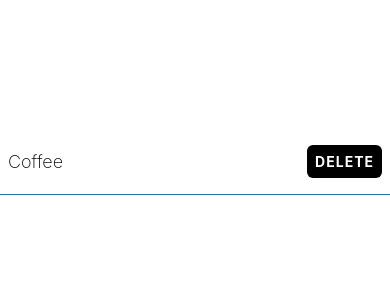
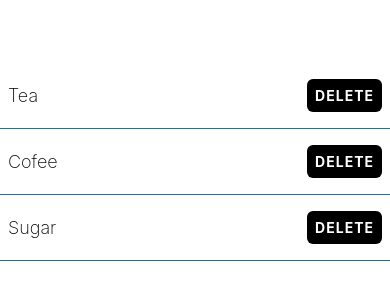
Before and after one commit to antomuangigitau/mobile_todo, a React Native app: screen / in a window 390 px wide. Shown: the part 260-560 px from the top of the page. Built offline with nearby package versions, Linux system fonts and the light colour scheme.

Commit message:
Move shopping list item to a reusable component

```diff
--- a/App.tsx
+++ b/App.tsx
@@ -1,35 +1,14 @@
 import { StatusBar } from "expo-status-bar";
-import {
-  StyleSheet,
-  Text,
-  View,
-  Pressable,
-  TouchableOpacity,
-  Alert,
-} from "react-native";
+import { StyleSheet, View } from "react-native";
 import { theme } from "./theme";
+import ShoppingListItem from "./components/ShoppingListItem";
 
 export default function App() {
-  const handleDelete = () => {
-    Alert.alert(
-      "Are you sure you want to delete this?",
-      "It will be gone for good",
-      [
-        {
-          text: "Yes",
-          onPress: () => console.log("Okay, deleting"),
-        },
-      ],
-    );
-  };
   return (
     <View style={styles.container}>
-      <View style={styles.itemContainer}>
-        <Text style={styles.itemText}>Coffee</Text>
-        <TouchableOpacity style={styles.button} onPress={handleDelete}>
-          <Text style={styles.buttonText}>Delete</Text>
-        </TouchableOpacity>
-      </View>
+      <ShoppingListItem name="Tea" />
+      <ShoppingListItem name="Cofee" />
+      <ShoppingListItem name="Sugar" />
       <StatusBar style="auto" />
     </View>
   );
@@ -41,28 +20,4 @@
     backgroundColor: theme.colorWhite,
     justifyContent: "center",
   },
-  itemContainer: {
-    borderBottomWidth: 1,
-    borderBottomColor: theme.colorCelurian,
-    paddingHorizontal: 8,
-    paddingVertical: 16,
-    flexDirection: "row",
-    justifyContent: "space-between",
-    alignItems: "center",
-  },
-  itemText: {
-    fontWeight: "200",
-    fontSize: 18,
-  },
-  button: {
-    backgroundColor: theme.colorBlack,
-    padding: 8,
-    borderRadius: 6,
-  },
-  buttonText: {
-    color: theme.colorWhite,
-    fontWeight: "bold",
-    textTransform: "uppercase",
-    letterSpacing: 1,
-  },
 });
--- /dev/null
+++ b/components/ShoppingListItem.tsx
@@ -0,0 +1,57 @@
+import { View, Text, TouchableOpacity, Alert, StyleSheet } from "react-native";
+import { theme } from "../theme";
+
+type Props = {
+  name: string;
+};
+const ShoppingListItem = ({ name }: Props) => {
+  const handleDelete = () => {
+    Alert.alert(
+      `Are you sure you want to delete ${name}?`,
+      "It will be gone for good",
+      [
+        {
+          text: "Yes",
+          onPress: () => console.log("Okay, deleting"),
+        },
+      ],
+    );
+  };
+  return (
+    <View style={styles.itemContainer}>
+      <Text style={styles.itemText}>{name}</Text>
+      <TouchableOpacity style={styles.button} onPress={handleDelete}>
+        <Text style={styles.buttonText}>Delete</Text>
+      </TouchableOpacity>
+    </View>
+  );
+};
+
+const styles = StyleSheet.create({
+  itemContainer: {
+    borderBottomWidth: 1,
+    borderBottomColor: theme.colorCelurian,
+    paddingHorizontal: 8,
+    paddingVertical: 16,
+    flexDirection: "row",
+    justifyContent: "space-between",
+    alignItems: "center",
+  },
+  itemText: {
+    fontWeight: "200",
+    fontSize: 18,
+  },
+  button: {
+    backgroundColor: theme.colorBlack,
+    padding: 8,
+    borderRadius: 6,
+  },
+  buttonText: {
+    color: theme.colorWhite,
+    fontWeight: "bold",
+    textTransform: "uppercase",
+    letterSpacing: 1,
+  },
+});
+
+export default ShoppingListItem;
--- a/package.json
+++ b/package.json
@@ -22,6 +22,7 @@
     "eslint-config-expo": "~8.0.1",
     "eslint-config-prettier": "^9.1.0",
     "eslint-plugin-prettier": "^5.2.1",
+    "eslint-plugin-react-native": "^5.0.0",
     "prettier": "^3.4.2",
     "typescript": "^5.3.3"
   },
```
Also changed, not shown: .eslintrc.js, 2 other files (tests, documents, lock files or other folders).
